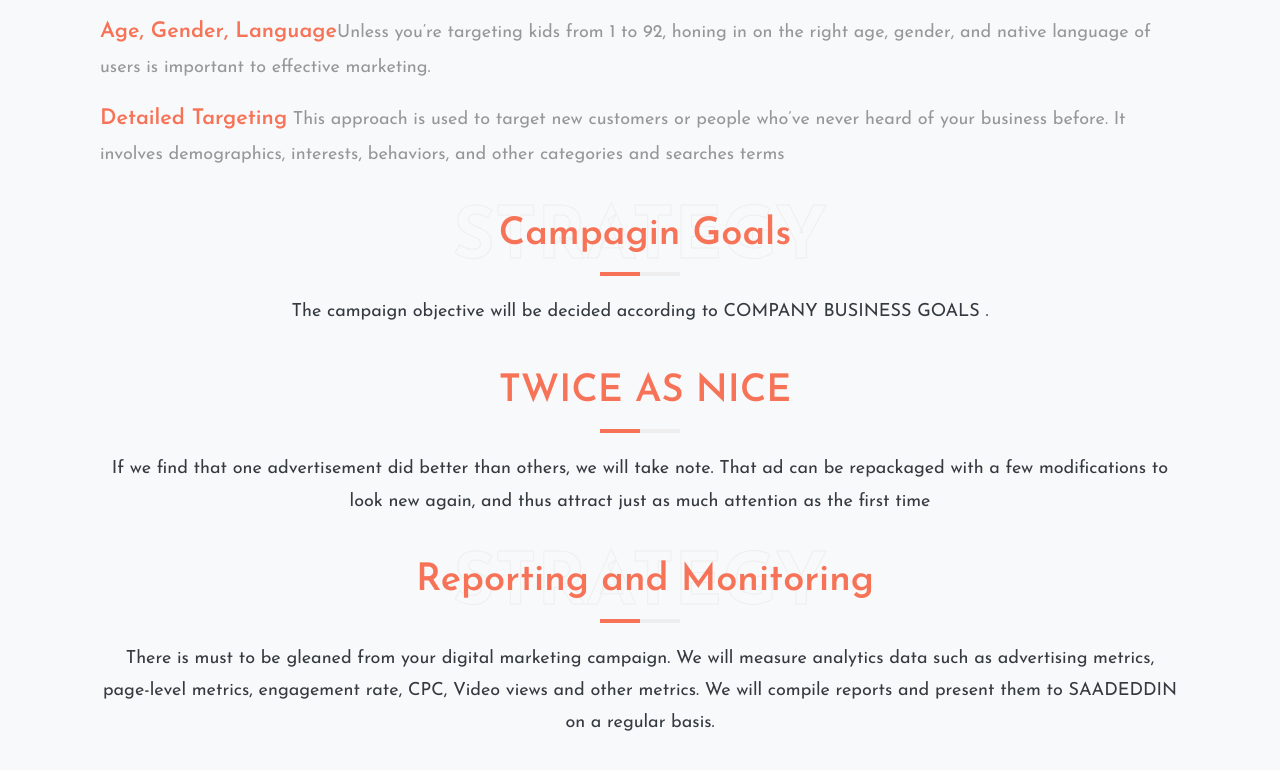
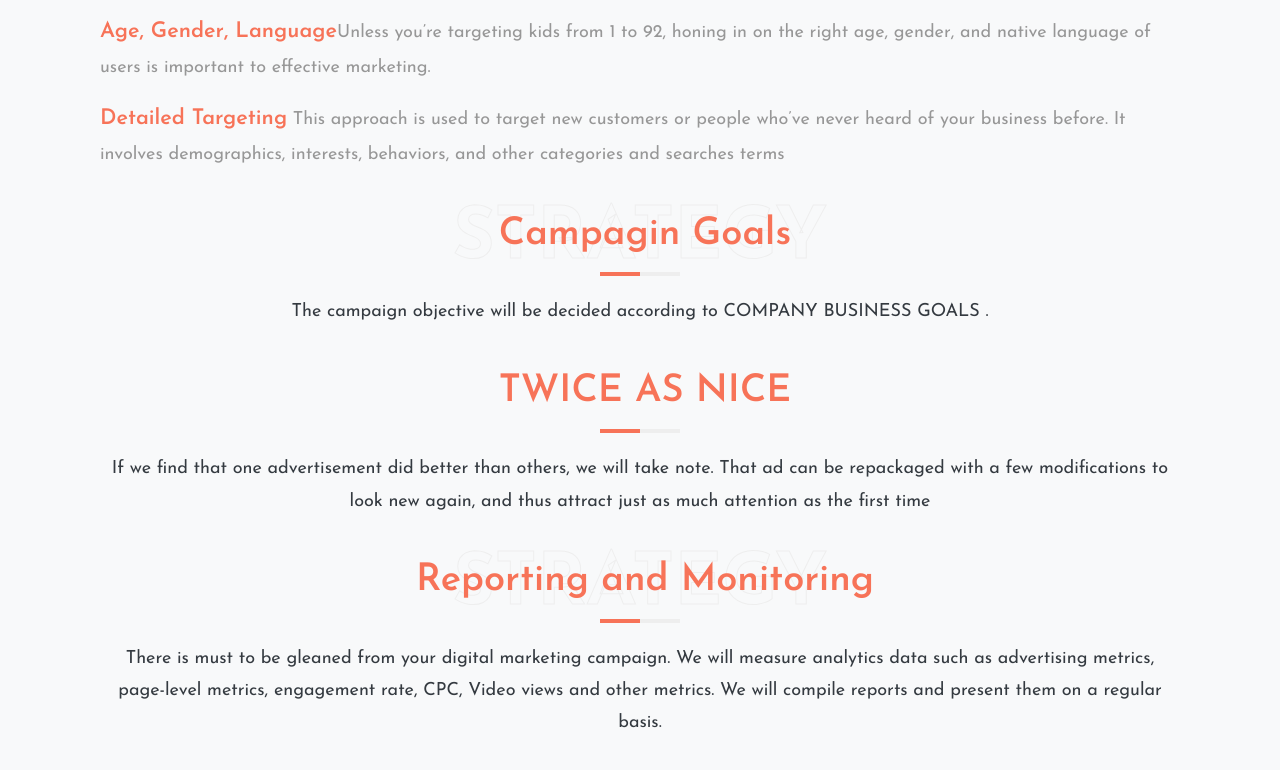
Before and after one commit to ma7aziz/ahmed-cv, a plain HTML site: page proposal.html in a window 1280 px wide. Shown: the part 2426-3196 px from the top of the page. Drawn offline with Linux system fonts and the light colour scheme.

Commit message:
added proposal page

```diff
--- a/proposal.html
+++ b/proposal.html
@@ -169,7 +169,7 @@
             <hr class="section-line-border">
         </div>
             <p class="container text-dark text-center">There is must to be gleaned from your digital marketing campaign.
-                We will measure analytics data such as advertising metrics, page-level metrics, engagement rate, CPC, Video views and other metrics. We will compile reports and present them to SAADEDDIN on a regular basis.
+                We will measure analytics data such as advertising metrics, page-level metrics, engagement rate, CPC, Video views and other metrics. We will compile reports and present them  on a regular basis.
                 </p>
 
          </section>
```
